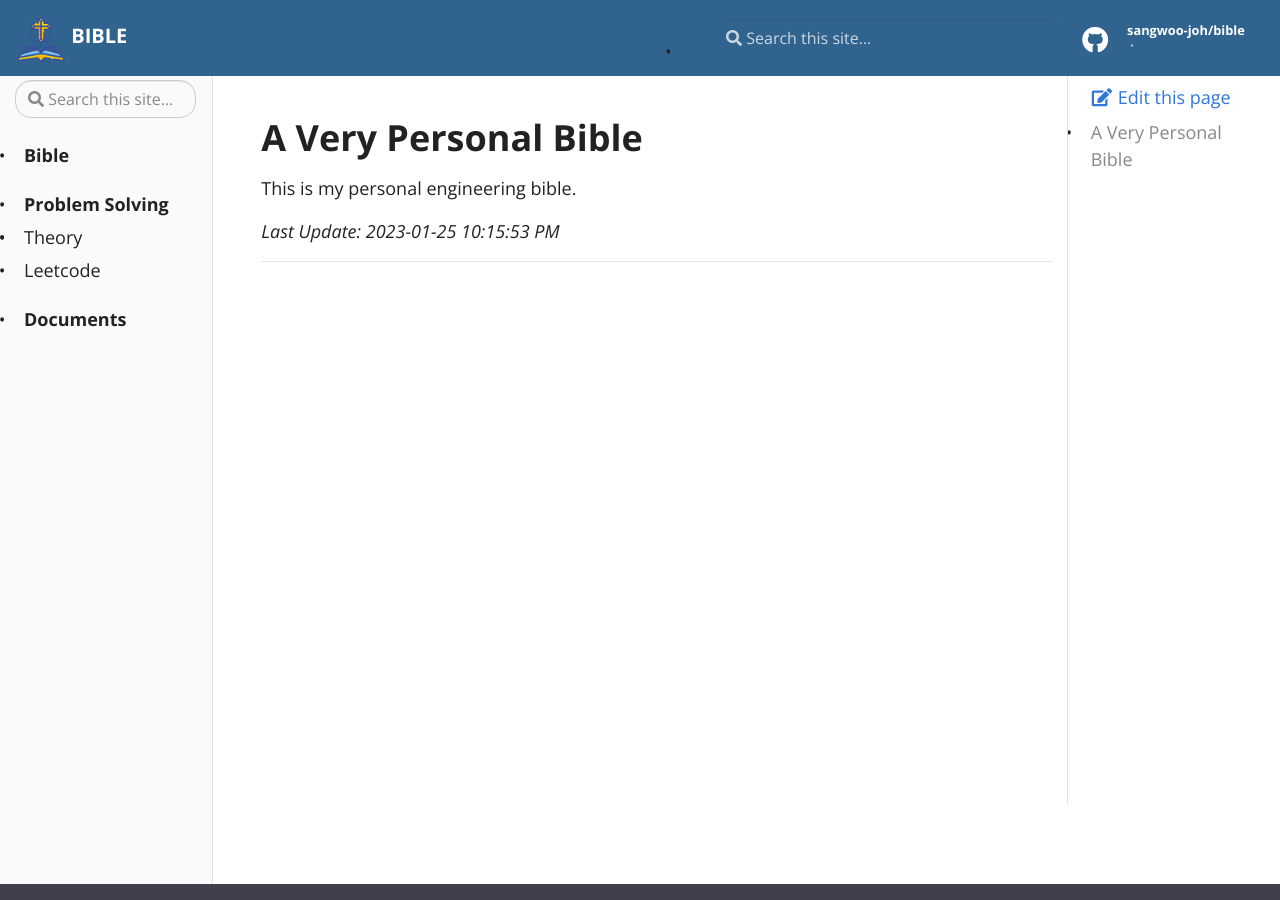
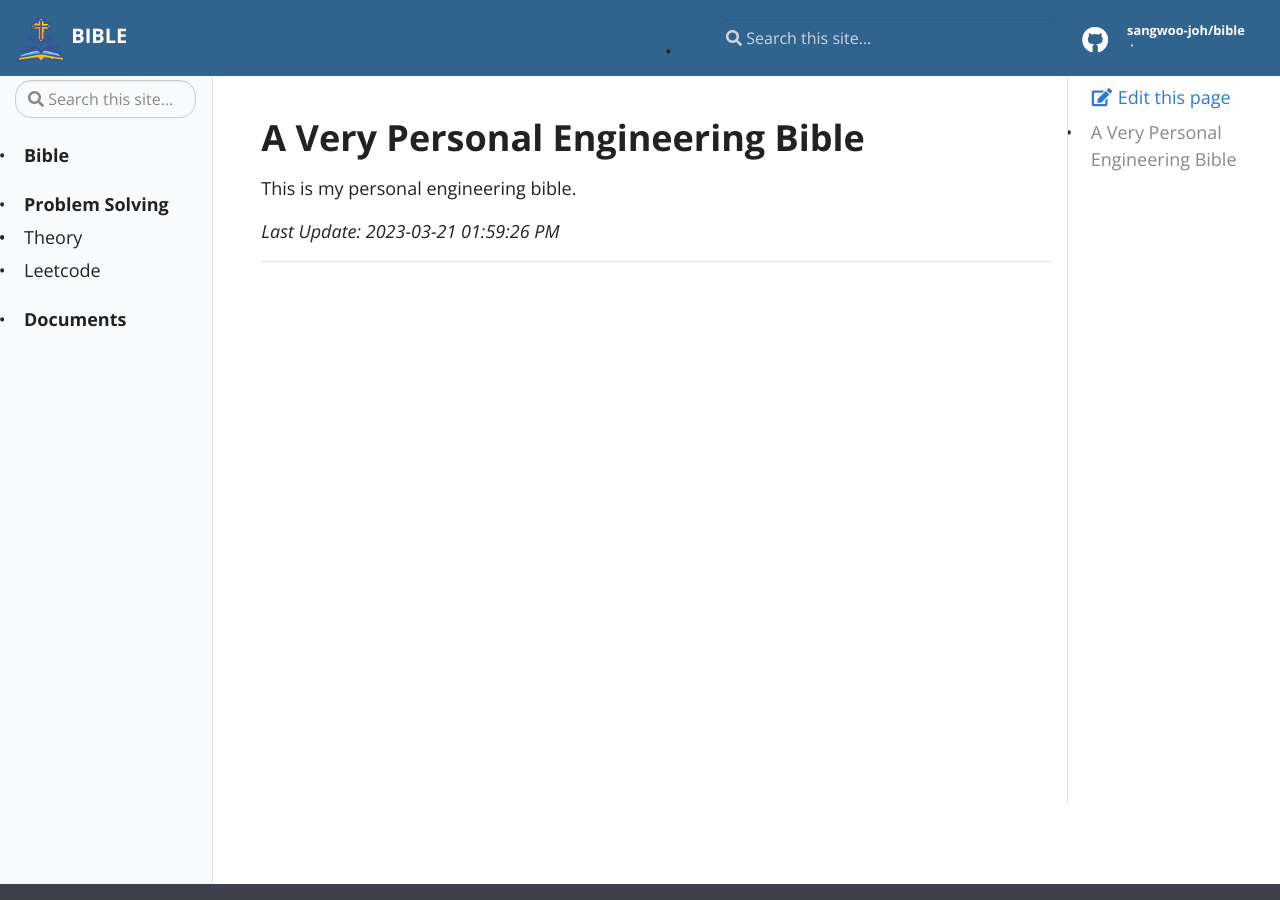
Before and after one commit to sangwoo-joh/book, a Jekyll site: the page built from pages/index.md, in a window 1280 px wide and 900 px high. Built offline with Jekyll 4.4.1, drawn with Linux system fonts in a browser that asks for light colours; comment, search, counter and statistics services are not loaded; our own code applies the rules of GitHub Pages for plain Markdown files.

Commit message:
Update index

```diff
--- a/pages/index.md
+++ b/pages/index.md
@@ -1,9 +1,9 @@
 ---
 layout: page
 permalink: /
-last_update: 2023-01-25 22:15:53
+last_update: 2023-03-21 13:59:26
 ---
 
-# A Very Personal Bible
+# A Very Personal Engineering Bible
 
  This is my personal engineering bible.
```
